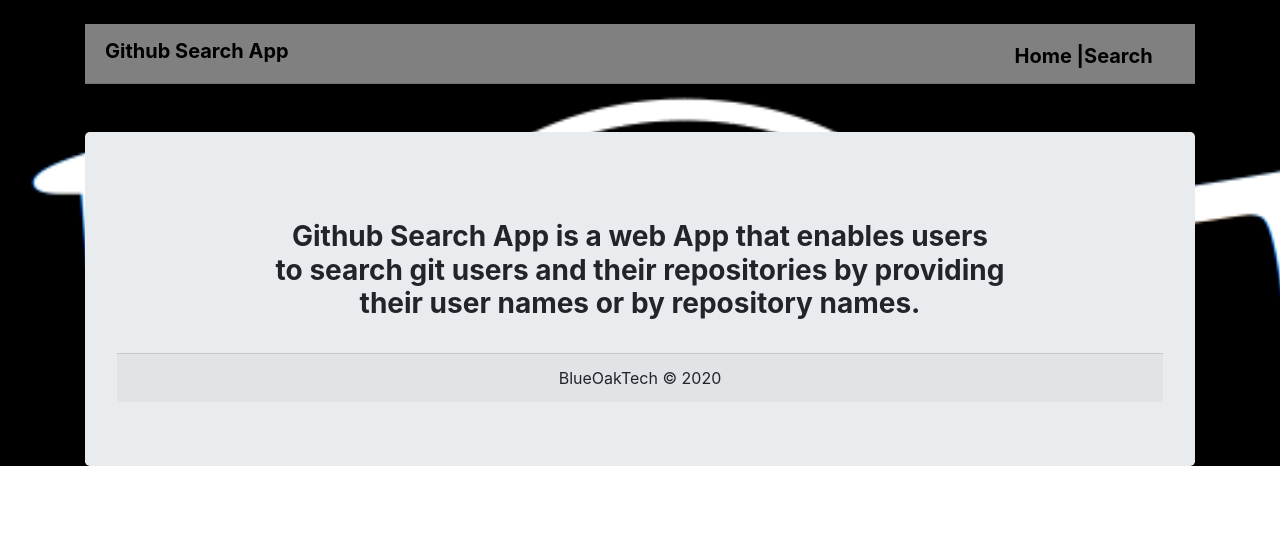
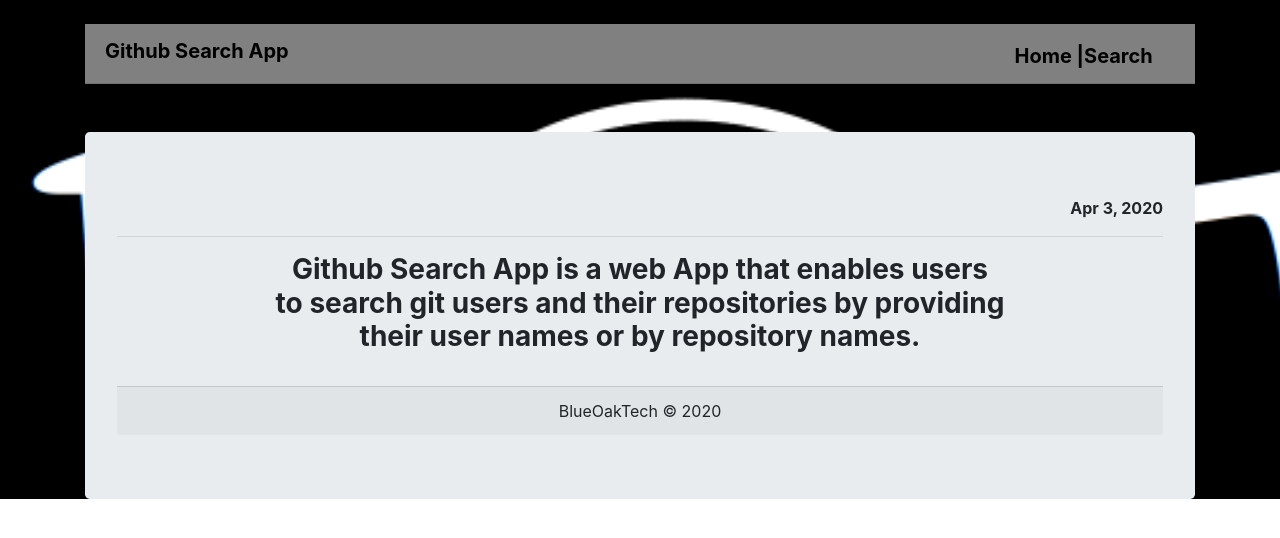
Before and after one commit to linusmbae/Github_Search_App, an Angular app: page /home in a window 1280 px wide. Shown: the top 538 px of the page. Built offline with nearby package versions, Linux system fonts and the light colour scheme.

Commit message:
custom pipe complete

```diff
--- a/src/app/date.pipe.ts
+++ b/src/app/date.pipe.ts
@@ -1,12 +1,13 @@
 import { Pipe, PipeTransform } from '@angular/core';
 
 @Pipe({
-  name: 'date'
+  name: 'dates'
 })
 export class DatePipe implements PipeTransform {
 
-  transform(value: unknown, ...args: unknown[]): unknown {
-    return null;
+  transform(value: any, ...args): any {
+    console.log(value, args)
+    return Date();
   }
 
 }
--- a/src/app/home/home.component.html
+++ b/src/app/home/home.component.html
@@ -5,8 +5,9 @@
     <div class="jumbotron">
       <div class="panel-body">
 
-          <b>{{today | date:'shortTime'}}</b>
+          <b>{{this|dates|date}}</b>
           <br>
+          <hr>
         <h3>
           <strong>
               Github Search App is a web App that enables users
--- a/src/app/home/home.component.ts
+++ b/src/app/home/home.component.ts
@@ -7,7 +7,6 @@ import { Component, OnInit } from '@angular/core';
 })
 export class HomeComponent implements OnInit {
 
-    today=new Date();
 
   constructor() { }
 
--- a/src/app/search-form/search-form.component.html
+++ b/src/app/search-form/search-form.component.html
@@ -6,8 +6,7 @@
     <br>
     <br>
     <div class="jumbotron jumbo">
-
-      <b>{{today | date}}</b>
+      <b>{{this|dates|date}}</b>
       <br>
       <div class="card-header">
         <form #searchForm='ngForm' class="form-group">
```
